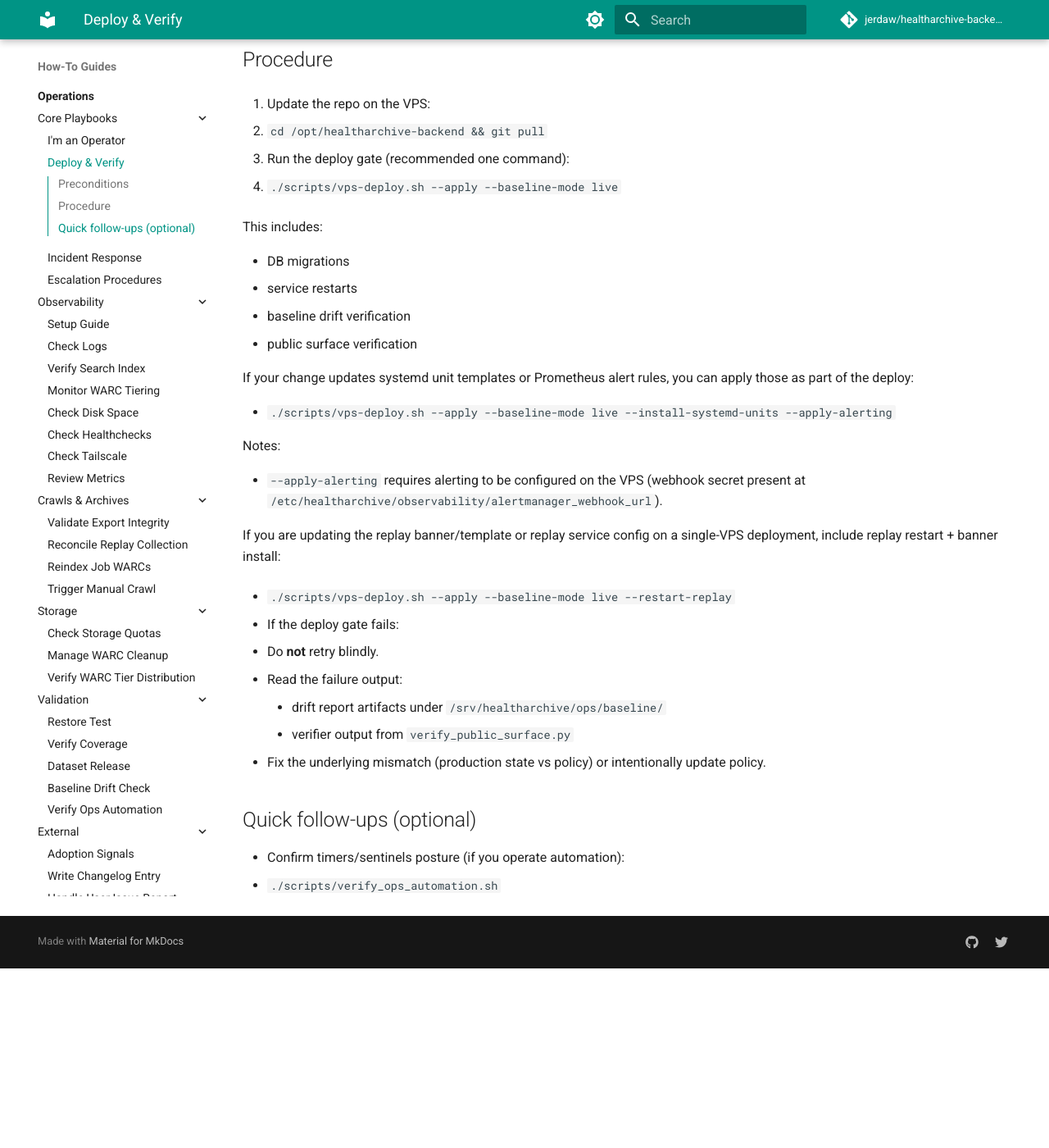
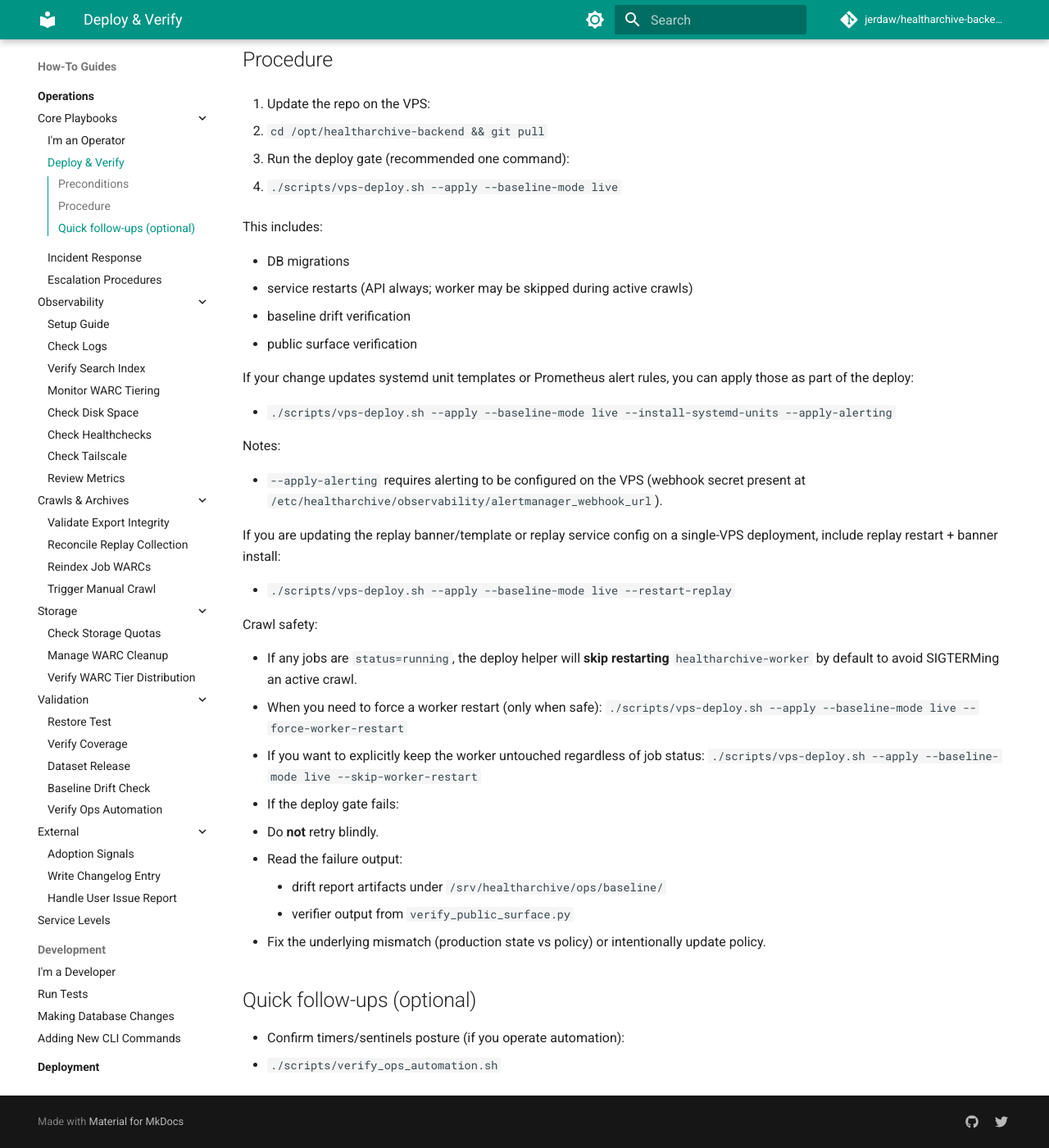
Before and after one commit to jerdaw/healtharchive-backend, an MkDocs documentation site: the page built from docs/operations/playbooks/core/deploy-and-verify.md, in a window 1280 px wide and 1400 px high, scrolled down 539 px. Shown: the whole window at 82% size. Built offline with MkDocs 1.6.1 and Material for MkDocs 9.7.7, drawn with Linux system fonts in a browser that asks for light colours; comment, search, counter and statistics services are not loaded; before the commit the page ends 1720 px from its top, so only the background shows below that.

Commit message:
ops: make deploy crawl-safe by default

```diff
--- a/docs/operations/playbooks/core/deploy-and-verify.md
+++ b/docs/operations/playbooks/core/deploy-and-verify.md
@@ -26,7 +26,7 @@ Canonical references:
    This includes:
 
    - DB migrations
-   - service restarts
+   - service restarts (API always; worker may be skipped during active crawls)
    - baseline drift verification
    - public surface verification
 
@@ -45,6 +45,13 @@ Canonical references:
 
    - `./scripts/vps-deploy.sh --apply --baseline-mode live --restart-replay`
 
+   Crawl safety:
+
+   - If any jobs are `status=running`, the deploy helper will **skip restarting** `healtharchive-worker`
+     by default to avoid SIGTERMing an active crawl.
+   - When you need to force a worker restart (only when safe): `./scripts/vps-deploy.sh --apply --baseline-mode live --force-worker-restart`
+   - If you want to explicitly keep the worker untouched regardless of job status: `./scripts/vps-deploy.sh --apply --baseline-mode live --skip-worker-restart`
+
 3. If the deploy gate fails:
 
    - Do **not** retry blindly.
```
Also changed, not shown: docs/deployment/production-single-vps.md (+4 -0 lines), 1 other file.
